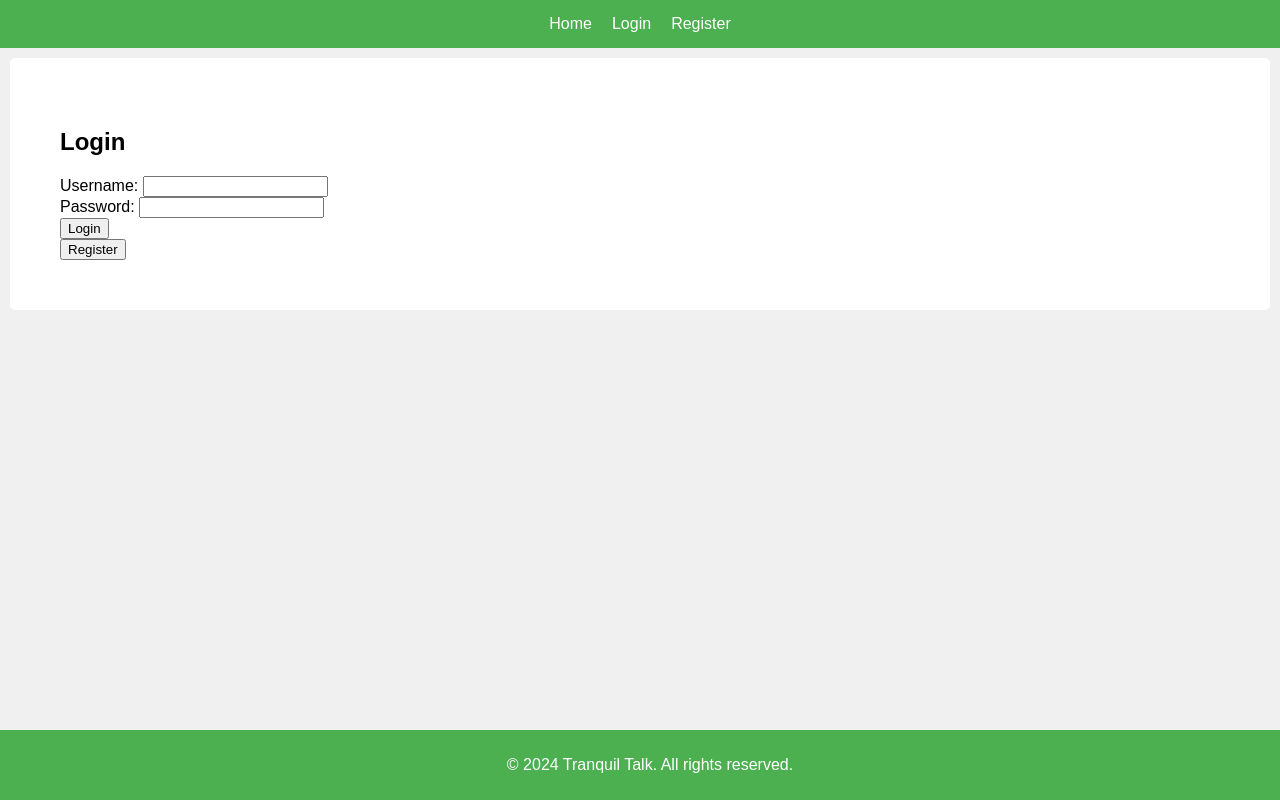
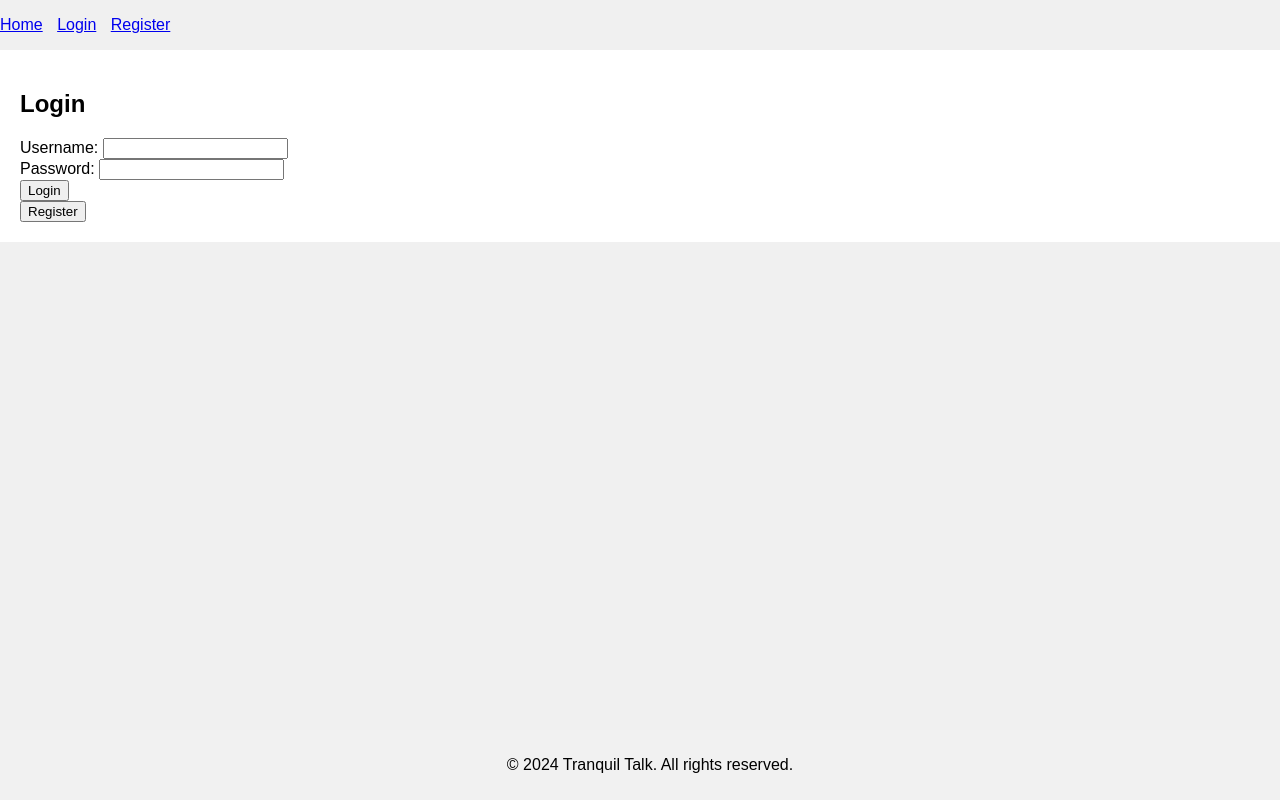
Before and after one commit to Louie-pixel/Tranquil-talk, a PHP site: page / in a window 1280 px wide. Run offline with PHP 8.4, Linux system fonts and the light colour scheme.

Commit message:
Update app.css

```diff
--- a/app.css
+++ b/app.css
@@ -1,78 +1,42 @@
-/* Global styles */
+/* General styles */
 body {
   font-family: Arial, sans-serif;
-  background-color: #f0f0f0; /* Light grey background */
   margin: 0;
   padding: 0;
-}
-
-header {
-  background-color: #4CAF50;
-  color: white;
-  padding: 15px 20px;
-  text-align: center;
+  background-color: #f0f0f0;
 }
 
 header nav ul {
   list-style-type: none;
   padding: 0;
-  margin: 0;
-  display: flex;
-  justify-content: center;
 }
 
 header nav ul li {
   display: inline;
-  margin: 0 10px;
-}
-
-header nav ul li a {
-  color: white;
-  text-decoration: none;
-}
-
-header nav ul li a:hover {
-  text-decoration: underline;
+  margin-right: 10px;
 }
 
 main {
-  flex: 1; /* Take remaining vertical space */
   padding: 20px;
-  color: black; /* Set text color to black */
-  background-color: #f0f0f0; /* Light grey background for main content */
+  background-color: #ffffff;
 }
 
 footer {
   text-align: center;
   padding: 10px;
-  background-color: #4CAF50;
-  color: white;
+  background-color: #f1f1f1;
   position: fixed;
   bottom: 0;
   width: 100%;
 }
 
-/* Styles for components */
-.component-login,
-.component-register,
-.component-dashboard,
-.component-chatroom,
-.component-profile,
-.component-expertprofile,
-.component-userprofile,
-.component-home {
-  background-color: white; /* Change background color to white for components */
-  padding: 20px;
-  margin: 10px;
-  border-radius: 5px;
+img {
+  max-width: 100%;
+  height: auto;
 }
 
 .small-img {
-  max-width: 100px; /* Adjust max-width for small images */
-  height: auto; /* Maintain aspect ratio */
+  max-width: 200px;
+  display: block;
+  margin: 10px auto;
 }
-
-.medium-img {
-  max-width: 300px; /* Adjust max-width for medium-sized images */
-  height: auto; /* Maintain aspect ratio */
-}
```
